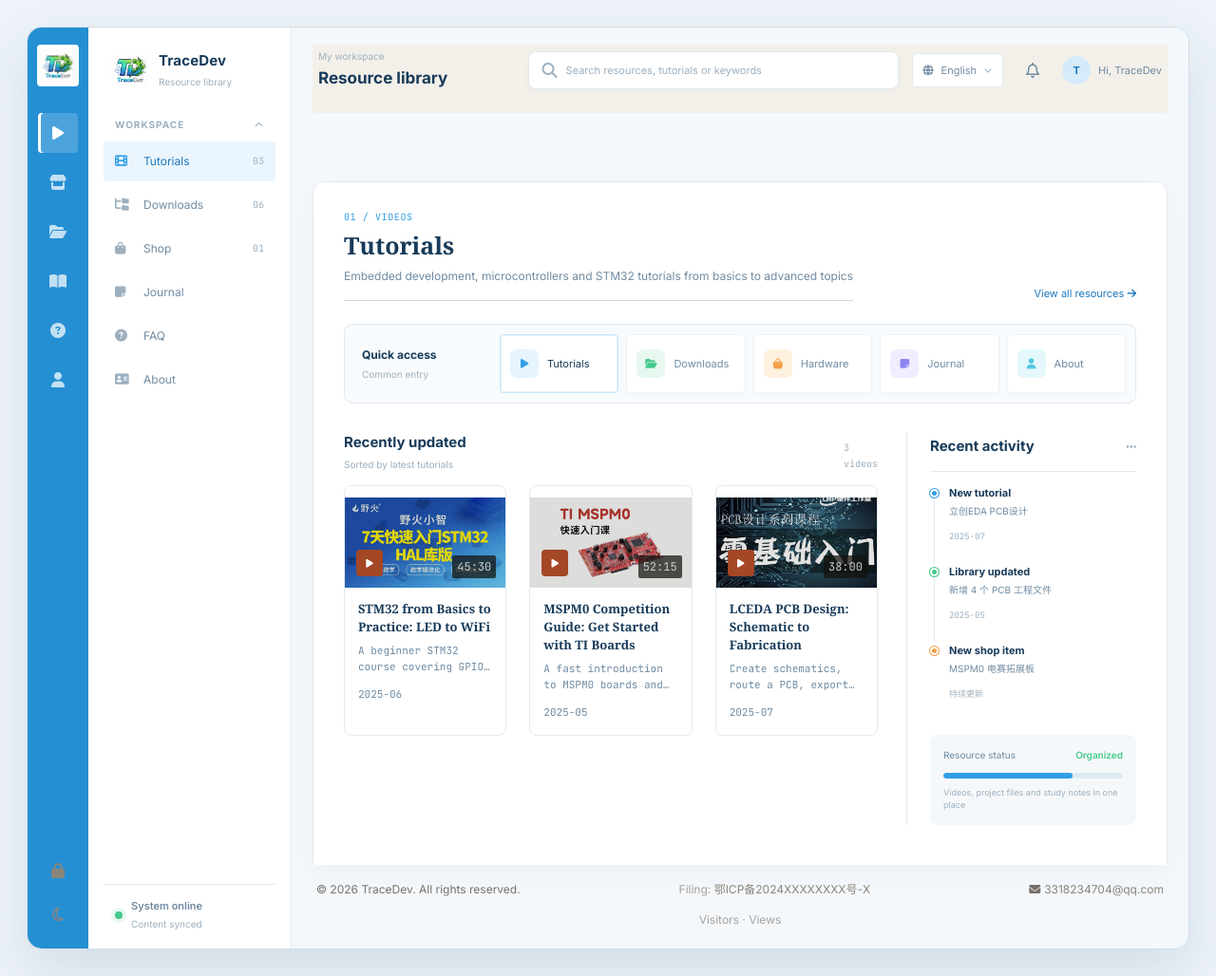
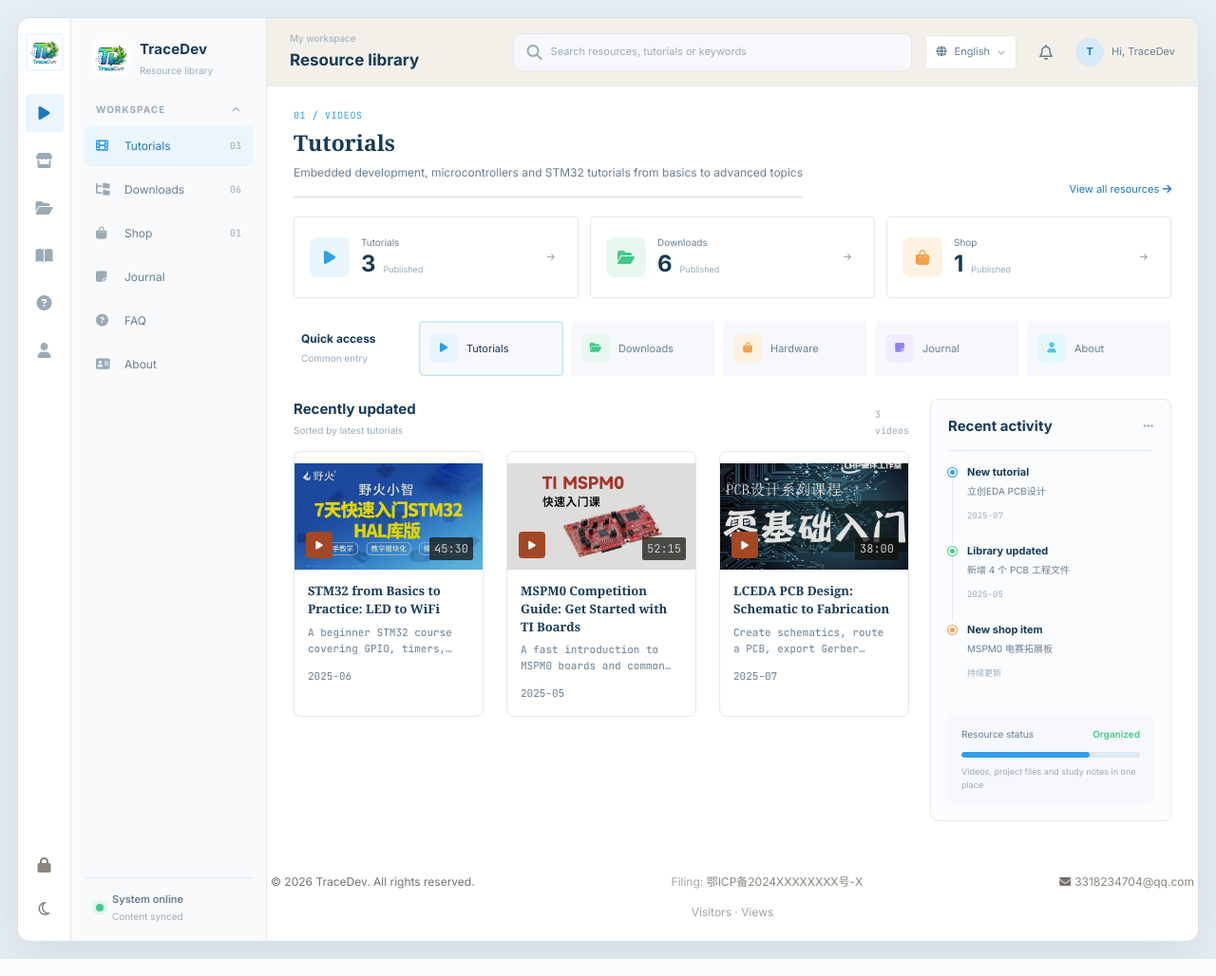
Before and after one commit to wfw6666666666/traceDev, a Django app: page / in a window 1280 px wide. Shown: the whole page at 95% size. Run offline with Django 5.2, Linux system fonts and the light colour scheme; some libraries are stand-ins or nearby versions.

Commit message:
style: refine resource workspace dashboard

```diff
--- a/css/style.css
+++ b/css/style.css
@@ -1413,13 +1413,13 @@
 [data-theme='light'] {
   --app-blue: #319ee5;
   --app-blue-deep: #1d78bd;
-  --app-canvas: #edf3f8;
+  --app-canvas: #e7eef4;
   --app-surface: #ffffff;
-  --app-surface-soft: #f5f8fb;
-  --app-border: #e2eaf1;
-  --app-text: #183b5a;
-  --app-text-soft: #6f8ba2;
-  --app-text-faint: #9db0bf;
+  --app-surface-soft: #f6f8fb;
+  --app-border: #e4e9ef;
+  --app-text: #173b59;
+  --app-text-soft: #687f92;
+  --app-text-faint: #9aabb8;
   --app-green: #44c98a;
   --app-orange: #f4a04b;
   --app-purple: #8c84ef;
@@ -1428,6 +1428,7 @@
 }
 
 [data-theme='dark'] {
+  color-scheme: dark;
   --app-blue: #3ba7eb;
   --app-blue-deep: #2786c4;
   --app-canvas: #17222c;
@@ -1448,22 +1449,22 @@
 body {
   display: block !important;
   min-width: 320px;
-  padding: 28px;
+  padding: 18px;
   background: var(--app-canvas) !important;
   color: var(--app-text) !important;
 }
 
 .app-shell {
-  min-height: calc(100vh - 56px);
-  max-width: 1540px;
+  min-height: calc(100vh - 36px);
+  max-width: 1600px;
   display: grid;
-  grid-template-columns: 64px 214px minmax(0, 1fr);
+  grid-template-columns: 56px 206px minmax(0, 1fr);
   margin: 0 auto;
   overflow: hidden;
   border: 1px solid rgba(203, 219, 230, .82);
-  border-radius: 16px;
-  background: var(--app-canvas);
-  box-shadow: 0 24px 58px rgba(45, 79, 108, .13);
+  border-radius: 14px;
+  background: var(--app-surface);
+  box-shadow: 0 20px 50px rgba(45, 79, 108, .11);
 }
 
 .tool-rail {
@@ -1471,50 +1472,52 @@
   display: flex;
   flex-direction: column;
   align-items: center;
-  padding: 18px 10px;
-  background: #258fd3;
-  color: #fff;
+  padding: 16px 7px;
+  background: var(--app-surface);
+  color: var(--app-text-soft);
+  border-right: 1px solid var(--app-border);
 }
 .rail-logo {
-  width: 44px;
-  height: 44px;
+  width: 40px;
+  height: 40px;
   display: grid;
   place-items: center;
-  margin-bottom: 28px;
-  border-radius: 10px;
-  background: #fff;
-}
-.rail-logo img { width: 38px; height: 38px; object-fit: contain; }
+  margin-bottom: 24px;
+  border-radius: 9px;
+  background: #edf7fe;
+}
+.rail-logo img { width: 36px; height: 36px; object-fit: contain; }
 .rail-actions { display: grid; gap: 10px; width: 100%; justify-items: center; }
 .rail-actions-bottom { margin-top: auto; }
 .rail-tab,
 .rail-icon-btn {
-  width: 42px;
-  height: 42px;
+  width: 40px;
+  height: 40px;
   display: grid;
   place-items: center;
   border: 0;
   border-radius: 9px;
-  color: rgba(255,255,255,.72);
+  color: var(--app-text-faint);
   background: transparent;
   cursor: pointer;
   transition: background .18s ease, color .18s ease;
 }
 .rail-tab:hover,
 .rail-tab.active,
-.rail-icon-btn:hover { color: #fff; background: rgba(255,255,255,.18); }
-.rail-tab.active { box-shadow: inset 3px 0 0 #fff; }
+.rail-icon-btn:hover { color: var(--app-blue-deep); background: #eaf5fd; }
+.rail-tab.active { box-shadow: none; }
 
 .section-sidebar {
   min-width: 0;
   min-height: 100%;
   display: flex;
   flex-direction: column;
-  padding: 24px 16px 18px;
-  background: var(--app-surface);
+  padding: 22px 14px 18px;
+  background: #f8fafc;
   border-right: 1px solid var(--app-border);
 }
-.sidebar-brand { padding: 0 8px 30px; }
+[data-theme='dark'] .section-sidebar { background: var(--app-surface-soft); }
+.sidebar-brand { padding: 0 8px 26px; }
 .brand-lockup { display: flex; align-items: center; gap: 10px; min-width: 0; }
 .brand-lockup img { width: 40px; height: 40px; flex: 0 0 40px; object-fit: contain; border-radius: 9px; background: #f5fbff; }
 .sidebar-brand strong, .sidebar-brand span { display: block; }
@@ -1553,18 +1556,20 @@
 .sidebar-footer small { margin-top: 3px; color: var(--app-text-faint); font-size: 10px; }
 .status-dot { width: 8px; height: 8px; border-radius: 50%; background: var(--app-green); box-shadow: 0 0 0 4px rgba(68,201,138,.12); }
 
-.workspace { min-width: 0; min-height: 100%; padding: 18px 22px 0; background: #f4f8fb; }
+.workspace { min-width: 0; min-height: 100%; padding: 0; background: var(--app-surface); }
+main#main-content { padding-top: 0 !important; }
 .workspace-topbar {
-  min-height: 58px;
+  min-height: 72px;
   display: flex;
   align-items: center;
   justify-content: space-between;
   gap: 18px;
-  padding: 0 6px 18px;
+  padding: 0 24px;
   position: relative !important;
   inset: auto !important;
-  background: transparent !important;
+  background: var(--app-surface) !important;
   border: 0 !important;
+  border-bottom: 1px solid var(--app-border) !important;
 }
 .topbar-title, .topbar-tools { display: flex; align-items: center; gap: 14px; }
 .topbar-title strong, .topbar-title span { display: block; }
@@ -1572,7 +1577,7 @@
 .breadcrumb-muted { color: var(--app-text-faint); font-size: 10px; }
 .mobile-menu-toggle { display: none; }
 .search-wrap { position: relative; }
-.search-box { width: min(390px, 35vw); height: 40px; display: flex; align-items: center; gap: 9px; padding: 0 14px; border: 1px solid var(--app-border); border-radius: 8px; background: var(--app-surface); color: var(--app-text-faint); box-shadow: 0 2px 7px rgba(45, 79, 108, .03); }
+.search-box { width: min(420px, 36vw); height: 40px; display: flex; align-items: center; gap: 9px; padding: 0 14px; border: 1px solid var(--app-border); border-radius: 8px; background: var(--app-surface-soft); color: var(--app-text-faint); box-shadow: none; }
 .search-box input { min-width: 0; width: 100%; border: 0; outline: 0; background: transparent; color: var(--app-text); font-size: 11px; }
 .search-box input::placeholder { color: var(--app-text-faint); }
 .search-results {
@@ -1664,23 +1669,36 @@
 .user-avatar { width: 30px; height: 30px; display: grid; place-items: center; border-radius: 50%; background: #d6ebfa; color: var(--app-blue-deep); font-size: 11px; font-weight: 700; }
 #mobile-menu { display: none; }
 
-.tab-panel { display: none; max-width: none !important; width: 100% !important; margin: 0 !important; padding: 30px 32px 42px !important; background: var(--app-surface); border: 1px solid var(--app-border); border-bottom: 0; border-radius: 12px 12px 0 0; box-shadow: 0 9px 24px rgba(45, 79, 108, .045); }
+.tab-panel { display: none; max-width: none !important; width: 100% !important; margin: 0 !important; padding: 24px 28px 38px !important; background: var(--app-surface); border: 0; border-radius: 0; box-shadow: none; }
 .tab-panel.active { display: block; }
-.dashboard-heading { display: flex; align-items: end; justify-content: space-between; gap: 18px; margin-bottom: 24px; }
+.dashboard-heading { display: flex; align-items: end; justify-content: space-between; gap: 18px; margin-bottom: 20px; }
 .section-header { display: block !important; margin: 0 !important; }
 .section-header::before, .section-header::after { display: none !important; }
 .section-header .section-number { display: block; margin-bottom: 8px; color: var(--app-blue); font: 10px 'JetBrains Mono', monospace; letter-spacing: .06em; }
-.section-header h2 { margin: 0 !important; color: var(--app-text) !important; font-size: 25px !important; font-weight: 700 !important; letter-spacing: 0 !important; }
+.section-header h2 { margin: 0 !important; color: var(--app-text) !important; font-size: 23px !important; font-weight: 700 !important; letter-spacing: 0 !important; }
 .section-header p { max-width: 560px; margin: 7px 0 0 !important; color: var(--app-text-soft) !important; font-size: 12px !important; line-height: 1.6 !important; }
 .text-action, .toolbar-link { border: 0; color: var(--app-blue-deep); background: transparent; font-size: 11px; cursor: pointer; white-space: nowrap; }
 .text-action:hover, .toolbar-link:hover { color: var(--app-blue); }
 .toolbar-count { color: var(--app-text-faint); font: 10px 'JetBrains Mono', monospace; white-space: nowrap; }
 
-.quick-access { display: grid; grid-template-columns: 145px repeat(5, minmax(105px, 1fr)); gap: 8px; margin-bottom: 30px; padding: 10px; border: 1px solid var(--app-border); border-radius: 9px; background: #f8fbfd; }
+.dashboard-summary { display: grid; grid-template-columns: repeat(3, minmax(0, 1fr)); gap: 12px; margin-bottom: 24px; }
+.summary-card { min-width: 0; min-height: 86px; display: grid; grid-template-columns: 42px minmax(0, 1fr) 16px; align-items: center; gap: 12px; padding: 14px 16px; border: 1px solid var(--app-border); border-radius: 8px; background: var(--app-surface); color: var(--app-text); text-align: left; cursor: pointer; transition: border-color .18s ease, box-shadow .18s ease, transform .18s ease; }
+.summary-card:hover { border-color: #badff5; box-shadow: 0 8px 20px rgba(45, 107, 147, .08); transform: translateY(-1px); }
+.summary-card:focus-visible { border-color: var(--app-blue); outline: 2px solid color-mix(in srgb, var(--app-blue) 34%, transparent); outline-offset: 2px; }
+.summary-icon { width: 42px; height: 42px; display: grid; place-items: center; border-radius: 8px; background: #e9f5fd; color: var(--app-blue); }
+.summary-card-green .summary-icon { background: #e7f8ef; color: var(--app-green); }
+.summary-card-orange .summary-icon { background: #fff2e3; color: var(--app-orange); }
+.summary-copy { min-width: 0; display: grid; grid-template-columns: auto 1fr; align-items: end; column-gap: 8px; }
+.summary-copy small { grid-column: 1 / -1; overflow: hidden; color: var(--app-text-soft); font-size: 10px; text-overflow: ellipsis; white-space: nowrap; }
+.summary-copy strong { color: var(--app-text); font-size: 24px; line-height: 1.25; }
+.summary-copy em { padding-bottom: 3px; color: var(--app-text-faint); font-size: 9px; font-style: normal; }
+.summary-arrow { color: var(--app-text-faint); font-size: 9px; }
+
+.quick-access { display: grid; grid-template-columns: 124px repeat(5, minmax(92px, 1fr)); gap: 8px; margin-bottom: 24px; padding: 0; border: 0; border-radius: 0; background: transparent; }
 .quick-access-title { display: flex; flex-direction: column; justify-content: center; padding: 0 8px; }
 .quick-access-title span { color: var(--app-text); font-size: 12px; font-weight: 700; }
 .quick-access-title small { margin-top: 4px; color: var(--app-text-faint); font-size: 10px; }
-.quick-item { min-height: 62px; display: flex; align-items: center; gap: 9px; padding: 0 10px; border: 1px solid #edf2f5; border-radius: 7px; background: var(--app-surface); color: var(--app-text-soft); font-size: 11px; cursor: pointer; text-align: left; box-shadow: 0 2px 5px rgba(45, 79, 108, .025); }
+.quick-item { min-height: 58px; display: flex; align-items: center; gap: 9px; padding: 0 10px; border: 1px solid transparent; border-radius: 7px; background: var(--app-surface-soft); color: var(--app-text-soft); font-size: 11px; cursor: pointer; text-align: left; box-shadow: none; }
 .quick-item:hover, .quick-item.active { border-color: #c8e5f8; color: var(--app-text); }
 .quick-item.active { box-shadow: inset 0 0 0 1px rgba(49,158,229,.12); }
 .quick-icon { width: 30px; height: 30px; flex: 0 0 30px; display: grid; place-items: center; border-radius: 7px; }
@@ -1690,7 +1708,7 @@
 .quick-icon-purple { background: #efedff; color: var(--app-purple); }
 .quick-icon-cyan { background: #e4f8fb; color: var(--app-cyan); }
 
-.dashboard-grid { display: grid; grid-template-columns: minmax(0, 1fr) 242px; gap: 30px; align-items: start; }
+.dashboard-grid { display: grid; grid-template-columns: minmax(0, 1fr) 254px; gap: 22px; align-items: start; }
 .content-toolbar, .panel-mini-heading { display: flex; align-items: center; justify-content: space-between; gap: 12px; }
 .content-toolbar { margin-bottom: 14px; }
 .content-toolbar h3, .panel-mini-heading h3 { margin: 0; color: var(--app-text); font-size: 15px; font-weight: 700; }
@@ -1702,13 +1720,15 @@
 .video-library .video-info h3 { color: var(--app-text) !important; font-size: 13px !important; line-height: 1.45 !important; }
 .video-library .video-info p { color: var(--app-text-soft) !important; font-size: 11px !important; line-height: 1.55 !important; }
 .video-library .video-duration { border-radius: 4px; background: rgba(24,59,90,.76); }
-.activity-panel { padding: 4px 0 0 24px; border-left: 1px solid var(--app-border); }
+.activity-panel { padding: 17px 18px; border: 1px solid var(--app-border); border-radius: 8px; background: #fbfcfe; }
+[data-theme='dark'] .activity-panel { background: var(--app-surface-soft); }
 .panel-mini-heading { padding-bottom: 14px; border-bottom: 1px solid var(--app-border); }
 .panel-mini-heading > i { color: var(--app-text-faint); font-size: 12px; }
 .activity-list { padding: 14px 0 4px; }
 .activity-item { position: relative; display: grid; grid-template-columns: 10px minmax(0, 1fr); gap: 10px; padding: 0 0 20px; }
 .activity-item:not(:last-child)::after { content: ''; position: absolute; top: 10px; bottom: 0; left: 4px; width: 1px; background: var(--app-border); }
-.activity-marker { z-index: 1; width: 9px; height: 9px; margin-top: 4px; border: 2px solid var(--app-surface); border-radius: 50%; background: var(--app-blue); box-shadow: 0 0 0 1px var(--app-blue); }
+.activity-marker { z-index: 1; width: 9px; height: 9px; margin-top: 4px; border: 2px solid #fbfcfe; border-radius: 50%; background: var(--app-blue); box-shadow: 0 0 0 1px var(--app-blue); }
+[data-theme='dark'] .activity-marker { border-color: var(--app-surface-soft); }
 .activity-marker.green { background: var(--app-green); box-shadow: 0 0 0 1px var(--app-green); }
 .activity-marker.orange { background: var(--app-orange); box-shadow: 0 0 0 1px var(--app-orange); }
 .activity-item strong { display: block; color: var(--app-text); font-size: 11px; }
@@ -1733,15 +1753,15 @@
 .tab-panel:not(#panel-videos) .faq-item { border-color: var(--app-border) !important; }
 
 @media (max-width: 1120px) {
-  .app-shell { grid-template-columns: 64px 184px minmax(0, 1fr); }
-  .quick-access { grid-template-columns: 130px repeat(5, minmax(90px, 1fr)); }
+  .app-shell { grid-template-columns: 56px 184px minmax(0, 1fr); }
+  .quick-access { grid-template-columns: 112px repeat(5, minmax(82px, 1fr)); }
   .dashboard-grid { grid-template-columns: minmax(0, 1fr); }
-  .activity-panel { padding: 18px 0 0; border-top: 1px solid var(--app-border); border-left: 0; }
+  .activity-panel { padding: 18px; }
   .activity-list { display: grid; grid-template-columns: repeat(3, 1fr); gap: 18px; }
   .activity-item:not(:last-child)::after { display: none; }
 }
 
-@media (max-width: 767px) {
+@media (max-width: 980px) {
   body { padding: 0; }
   .app-shell { display: block; }
   .app-shell { min-height: 100vh; border-radius: 0; box-shadow: none; }
@@ -1769,7 +1789,12 @@
   .tab-panel { min-height: calc(100vh - 64px); padding: 24px 16px 34px !important; border-radius: 0; }
   .dashboard-heading { display: block; }
   .dashboard-heading .text-action { margin-top: 15px; padding: 0; }
-  .quick-access { grid-template-columns: repeat(2, minmax(0, 1fr)); gap: 7px; padding: 8px; }
+  .dashboard-summary { gap: 7px; }
+  .summary-card { min-height: 76px; grid-template-columns: 34px minmax(0, 1fr); gap: 8px; padding: 10px; }
+  .summary-icon { width: 34px; height: 34px; }
+  .summary-copy strong { font-size: 20px; }
+  .summary-arrow { display: none; }
+  .quick-access { grid-template-columns: repeat(2, minmax(0, 1fr)); gap: 7px; padding: 0; }
   .quick-access-title { grid-column: 1 / -1; min-height: 34px; padding: 0 4px; }
   .quick-item { min-height: 54px; padding: 0 8px; }
   .quick-icon { width: 26px; height: 26px; flex-basis: 26px; font-size: 11px; }
@@ -1779,3 +1804,9 @@
   .section-header h2 { font-size: 23px !important; }
   .section-header p { font-size: 11px !important; }
 }
+
+@media (max-width: 480px) {
+  .dashboard-summary { grid-template-columns: 1fr; }
+  .summary-card { min-height: 68px; grid-template-columns: 36px minmax(0, 1fr) 14px; }
+  .summary-arrow { display: block; }
+}
--- a/js/app.js
+++ b/js/app.js
@@ -77,15 +77,11 @@
   }
 
   function updateDashboardCounts() {
-    const counts = {
-      'video-count': typeof VIDEOS !== 'undefined' ? VIDEOS.filter((item) => item.published).length : 0,
-      'resource-count': typeof RESOURCES !== 'undefined' ? RESOURCES.filter((item) => item.published).length : 0,
-      'product-count': typeof PRODUCTS !== 'undefined' ? PRODUCTS.filter((item) => item.published !== false).length : 0,
-    };
-
-    Object.entries(counts).forEach(([id, count]) => {
-      const target = document.getElementById(id);
-      if (target) target.textContent = String(count).padStart(2, '0');
+    if (!window.TraceDevDashboard) return;
+    window.TraceDevDashboard.updateContentCounts({
+      videos: typeof VIDEOS !== 'undefined' ? VIDEOS : [],
+      resources: typeof RESOURCES !== 'undefined' ? RESOURCES : [],
+      products: typeof PRODUCTS !== 'undefined' ? PRODUCTS : [],
     });
   }
 
@@ -628,6 +624,7 @@
     renderFaqs();
     renderAuthor();
     rebuildSearchIndex();
+    updateDashboardCounts();
     const dashboardCount = document.getElementById('dashboard-video-count');
     if (dashboardCount && typeof VIDEOS !== 'undefined') dashboardCount.textContent = String(VIDEOS.filter((item) => item.published).length);
     if (siteSearch) {
--- a/templates/site_index.html
+++ b/templates/site_index.html
@@ -20,7 +20,7 @@
   <!-- Tailwind CSS -->
   <script src="https://cdn.tailwindcss.com"></script>
   <!-- 自定义样式 -->
-  <link rel="stylesheet" href="css/style.css?v=11" />
+  <link rel="stylesheet" href="css/style.css?v=13" />
   <!-- Font Awesome -->
   <link rel="stylesheet" href="https://cdnjs.cloudflare.com/ajax/libs/font-awesome/6.5.1/css/all.min.css" />
   <!-- Google Fonts -->
@@ -156,6 +156,24 @@
               <p data-i18n="dashboard.videosDescription">嵌入式开发、单片机、STM32 等技术教程，从入门到进阶</p>
             </div>
             <button class="text-action tab-btn" data-tab="downloads"><span data-i18n="dashboard.viewResources">查看全部资料</span> <i class="fa-solid fa-arrow-right"></i></button>
+          </div>
+
+          <div class="dashboard-summary" aria-label="资源概览" data-i18n-aria-label="dashboard.overview">
+            <button class="summary-card summary-card-blue tab-btn" data-tab="videos">
+              <span class="summary-icon"><i class="fa-solid fa-play" aria-hidden="true"></i></span>
+              <span class="summary-copy"><small data-i18n="nav.videos">教学视频</small><strong id="metric-video-count">3</strong><em data-i18n="dashboard.published">已发布</em></span>
+              <i class="fa-solid fa-arrow-right summary-arrow" aria-hidden="true"></i>
+            </button>
+            <button class="summary-card summary-card-green tab-btn" data-tab="downloads">
+              <span class="summary-icon"><i class="fa-solid fa-folder-open" aria-hidden="true"></i></span>
+              <span class="summary-copy"><small data-i18n="nav.downloads">资料下载</small><strong id="metric-resource-count">5</strong><em data-i18n="dashboard.published">已发布</em></span>
+              <i class="fa-solid fa-arrow-right summary-arrow" aria-hidden="true"></i>
+            </button>
+            <button class="summary-card summary-card-orange tab-btn" data-tab="store">
+              <span class="summary-icon"><i class="fa-solid fa-bag-shopping" aria-hidden="true"></i></span>
+              <span class="summary-copy"><small data-i18n="nav.store">咸鱼店铺</small><strong id="metric-product-count">1</strong><em data-i18n="dashboard.published">已发布</em></span>
+              <i class="fa-solid fa-arrow-right summary-arrow" aria-hidden="true"></i>
+            </button>
           </div>
 
           <div class="quick-access" aria-label="快速入口" data-i18n-aria-label="dashboard.quickAccess">
@@ -492,8 +510,9 @@
 
   <!-- ==================== JavaScript ==================== -->
   <script src="js/data.js?v=12"></script>
-  <script src="js/i18n.js?v=3"></script>
-  <script src="js/app.js?v=13"></script>
+  <script src="js/i18n.js?v=4"></script>
+  <script src="js/dashboard.js?v=1"></script>
+  <script src="js/app.js?v=14"></script>
   <script src="js/journal.js?v=17"></script>
   <!-- 不蒜子访问统计 -->
   <script async src="//busuanzi.ibruce.info/busuanzi/2.3/busuanzi.pure.mini.js"></script>
--- a/tools/test-i18n.js
+++ b/tools/test-i18n.js
@@ -54,6 +54,7 @@
 assert.equal(documentElement.lang, 'en');
 assert.equal(currentLanguage.textContent, 'English');
 assert.equal(context.window.I18nController.translate('nav.videos'), 'Tutorials');
+assert.equal(context.window.I18nController.translate('dashboard.overview'), 'Resource overview');
 assert.equal(dispatched.at(-1).type, 'tracedev:locale-changed');
 
 const item = { title: '中文标题', translations: { en: { title: 'English title' } } };
```
Also changed, not shown: index.html (+22 -3 lines), js/dashboard.js (added, +32 -0 lines), js/i18n.js (+5 -5 lines), tools/test-dashboard.js (added, +38 -0 lines), 1 other file.
